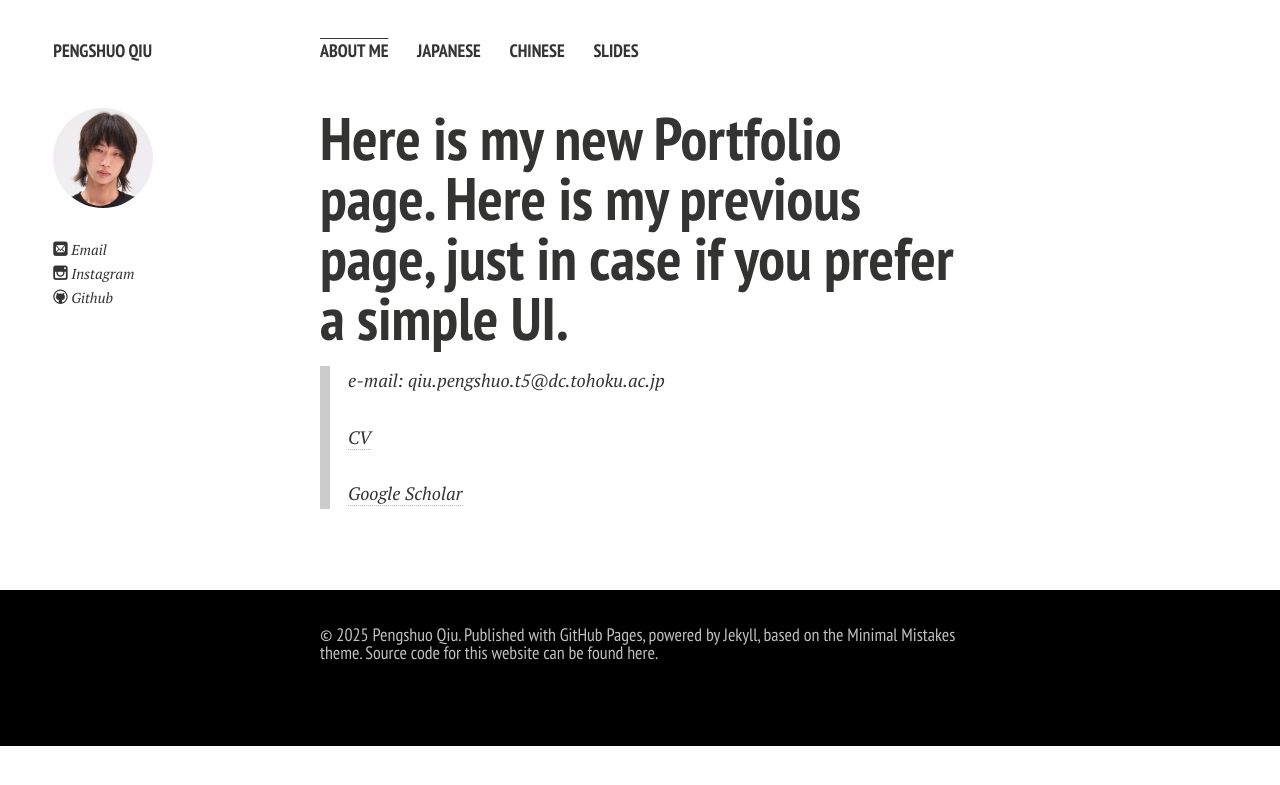
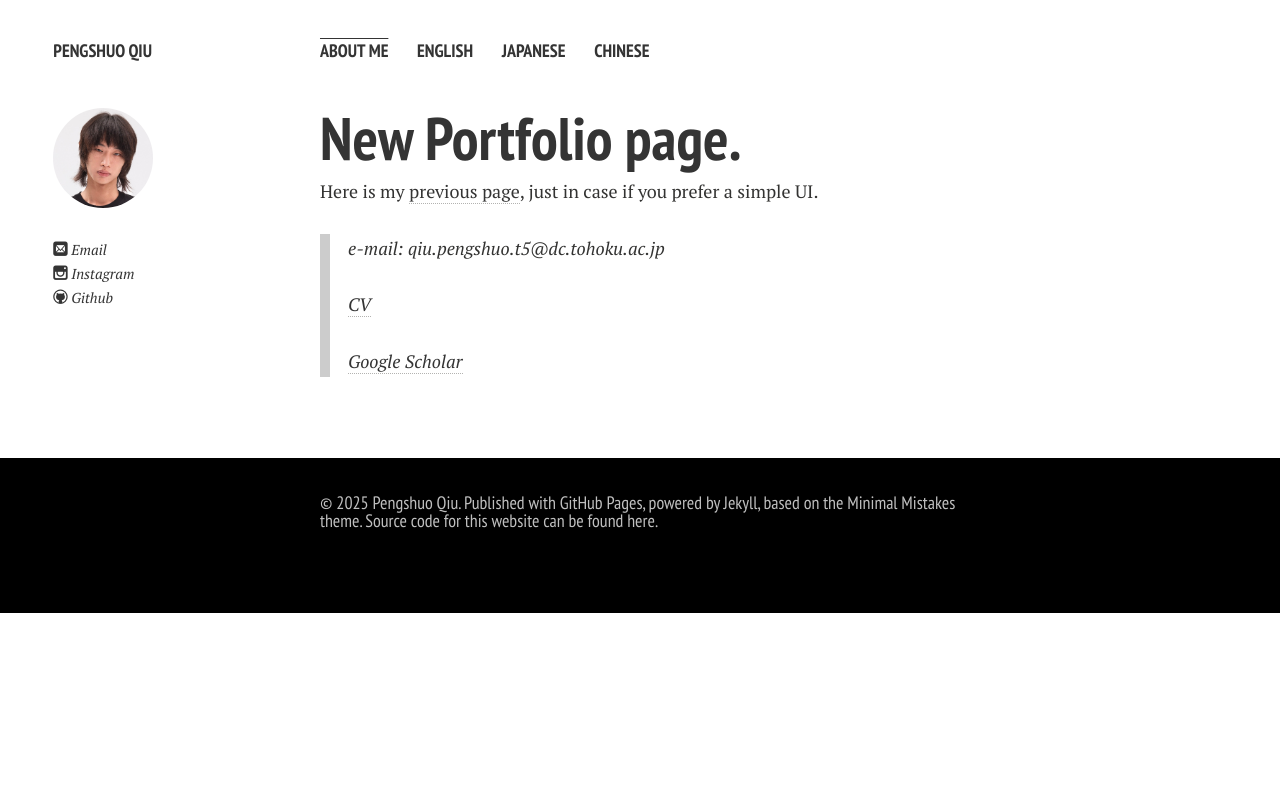
Before and after one commit to prnszz/prnszz.github.io, a Jekyll site: the page built from index.md, in a window 1280 px wide. Shown: the top 785 px of the page. Built offline with Jekyll 4.4.1, drawn with Linux system fonts in a browser that asks for light colours; nearby versions of some CDN libraries; comment, search, counter and statistics services are not loaded; a style sheet for code colours, icons or effects is not loaded; our own code applies the rules of GitHub Pages for plain Markdown files.

Commit message:
2025-01-15

```diff
--- a/_config.yml
+++ b/_config.yml
@@ -33,12 +33,14 @@ google_verify: "y6DEv_0wRXv9AyZZZm1FeEt1ucFzRw4Oa40fHGmTWn0"
 links:
   - title: About Me
     url: /
+  - title: English
+    url: /english/
   - title: Japanese
     url: /japanese/
   - title: Chinese
     url: /chinese/
-  - title: Slides
-    url: /slides/index.html
+  # - title: Slides
+  #   url: /slides/index.html
   # - title: Pengshuo's Agent ↗
   #   url: "https://pengshuoagent.streamlit.app/"
   #   external: true
--- a/index.md
+++ b/index.md
@@ -2,7 +2,9 @@
 layout: page
 ---
 
-# Here is my new [Portfolio page](https://portfolio-1vr2.vercel.app/). Here is my [previous page](https://prnszz.github.io/english/), just in case if you prefer a simple UI.
+# [New Portfolio page](https://portfolio-1vr2.vercel.app/).
+
+Here is my [previous page](https://prnszz.github.io/english/), just in case if you prefer a simple UI.
 
 
 > e-mail: qiu.pengshuo.t5@dc.tohoku.ac.jp
```
